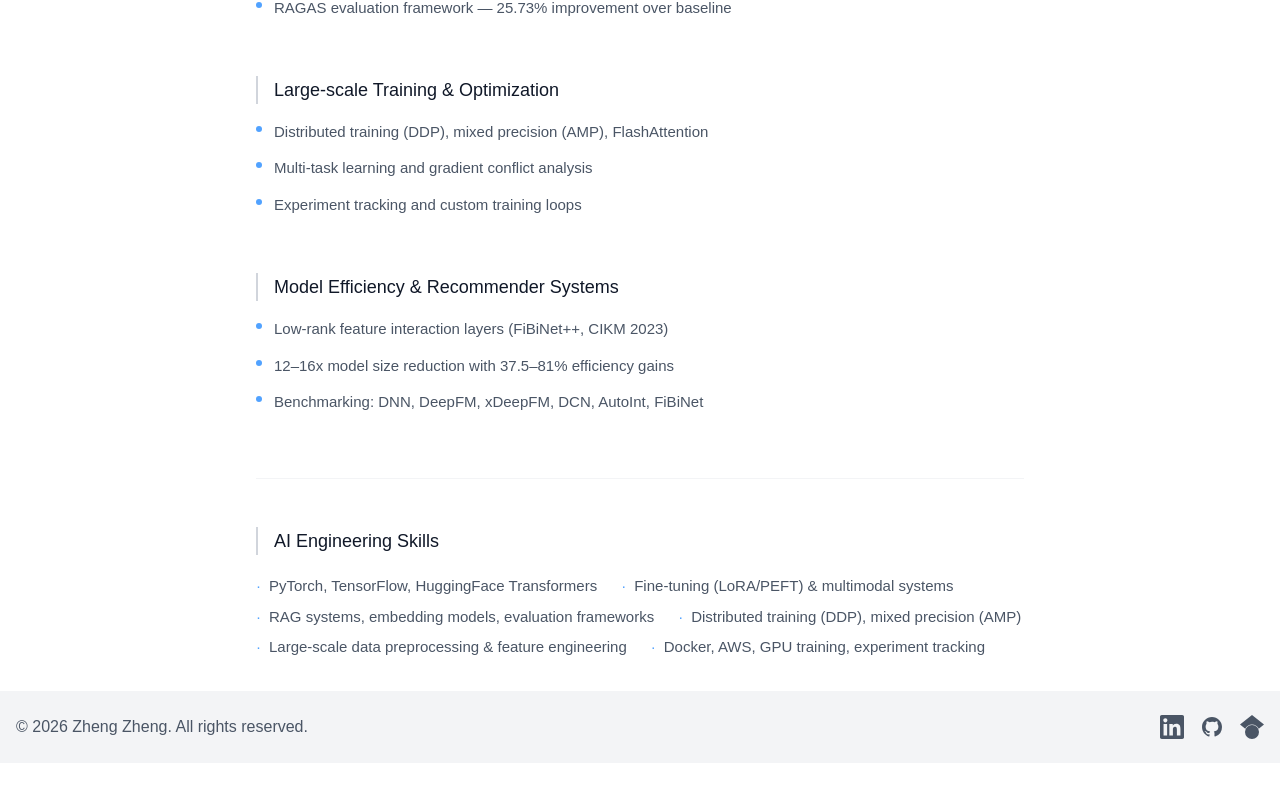
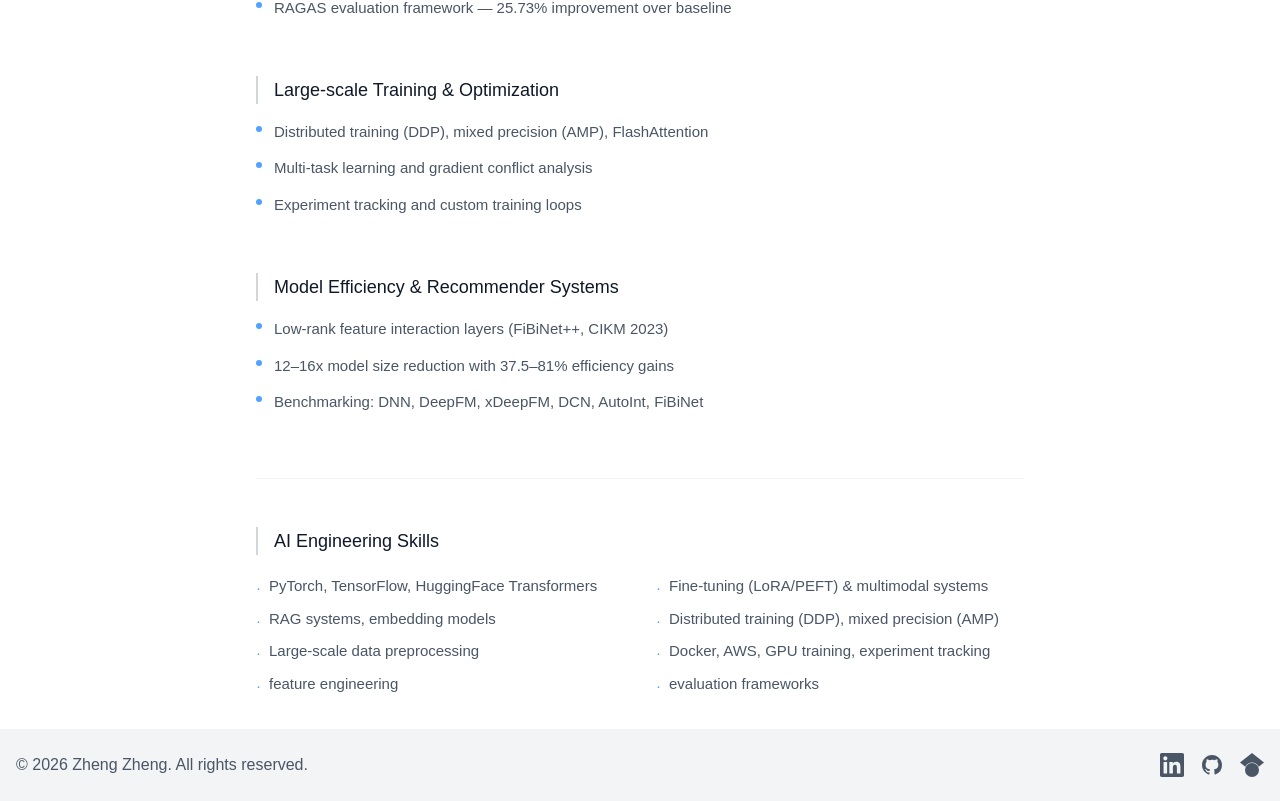
Before and after one commit to zz9tf/zz9tf.github.io, a Next.js app in the folder academic-website/: page /projects in a window 1280 px wide. Shown: the part 663-1464 px from the top of the page. Before the commit the page ends 1426 px from the top, so only its background shows below. Built offline with nearby package versions, Linux system fonts and the light colour scheme.

Commit message:
update projects

```diff
--- a/academic-website/src/data/siteConfig.ts
+++ b/academic-website/src/data/siteConfig.ts
@@ -299,10 +299,12 @@ export const aiProjectAreas: AIProjectArea[] = [
 export const aiEngineeringSkills = [
   "PyTorch, TensorFlow, HuggingFace Transformers",
   "Fine-tuning (LoRA/PEFT) & multimodal systems",
-  "RAG systems, embedding models, evaluation frameworks",
+  "RAG systems, embedding models",
   "Distributed training (DDP), mixed precision (AMP)",
-  "Large-scale data preprocessing & feature engineering",
+  "Large-scale data preprocessing",
   "Docker, AWS, GPU training, experiment tracking",
+  "feature engineering",
+  "evaluation frameworks",
 ];
 
 /** Short tagline for Projects page. */
--- a/academic-website/src/pages/projects.tsx
+++ b/academic-website/src/pages/projects.tsx
@@ -49,10 +49,10 @@ const ProjectsPage = () => {
           <h2 className="text-lg font-medium text-gray-900 mb-5 pl-4 border-l-2 border-gray-300">
             AI Engineering Skills
           </h2>
-          <ul className="flex flex-wrap gap-x-6 gap-y-2 text-gray-600 text-[15px]">
+          <ul className="grid grid-cols-1 sm:grid-cols-2 gap-y-2 gap-x-8 text-gray-600 text-[15px]">
             {aiEngineeringSkills.map((skill, i) => (
-              <li key={i} className="flex items-center gap-2">
-                <span className="text-blue-400">·</span>
+              <li key={i} className="flex items-start gap-2">
+                <span className="text-blue-400 shrink-0 mt-0.5">·</span>
                 <span>{skill}</span>
               </li>
             ))}
```
